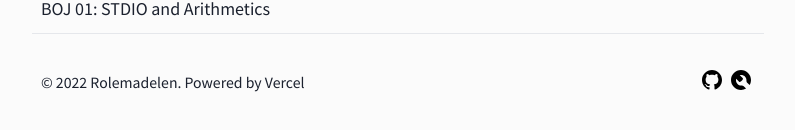
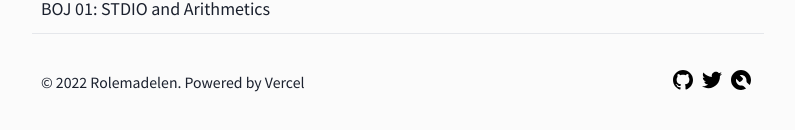
Before and after one commit to bleudog/Blue-blog, a Next.js app: page /blog/cp in a window 1280 px wide. Shown: the part 2222-2352 px from the top of the page, without its empty margins (242-1037 px from the left). Built offline with nearby package versions, Linux system fonts and the light colour scheme.

Commit message:
twitter added

```diff
--- a/components/Footer.js
+++ b/components/Footer.js
@@ -6,6 +6,7 @@ import { FooterContainer } from './custom-tw-components';
 const Footer = () => {
   const sns = [
     { name: 'github', link: metadata.social.github },
+    { name: 'twitter', link: metadata.social.twitter },
     { name: 'mysetting', link: metadata.social.mysetting },
   ];
   return (
```
